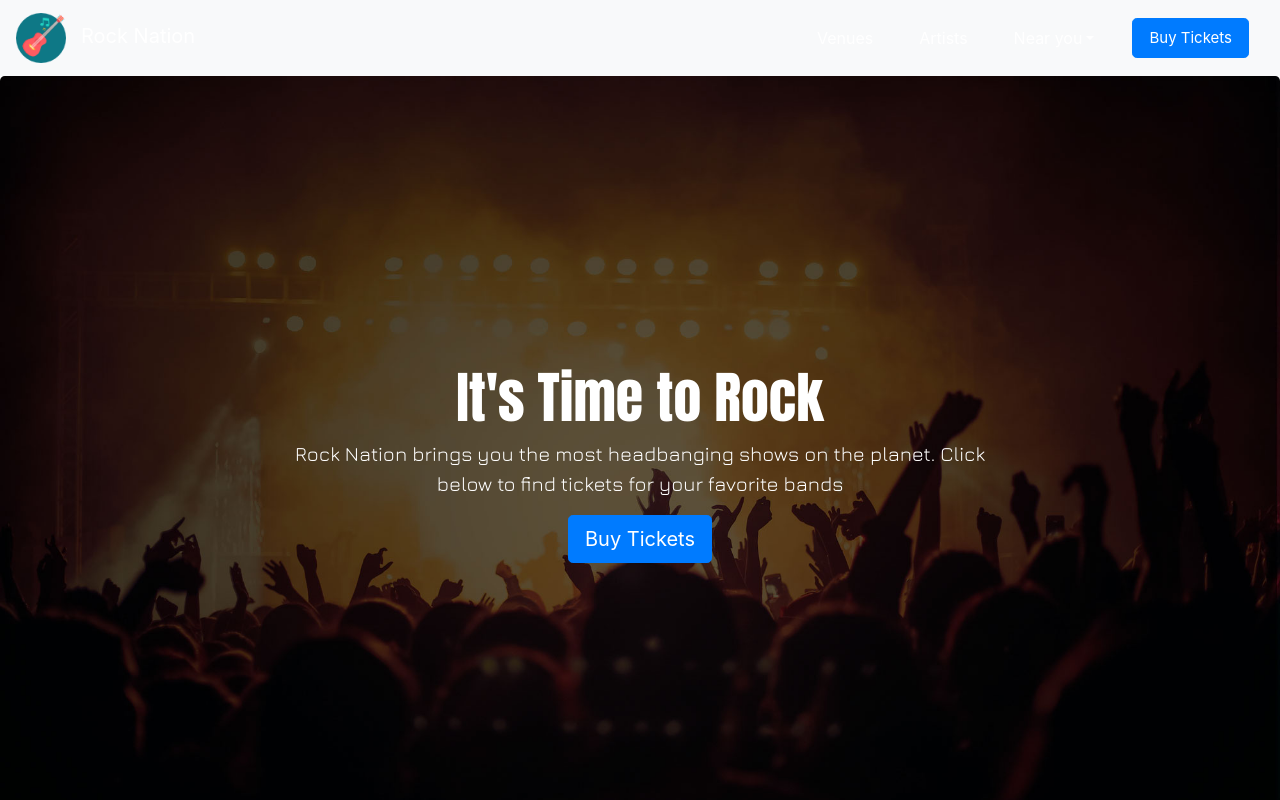
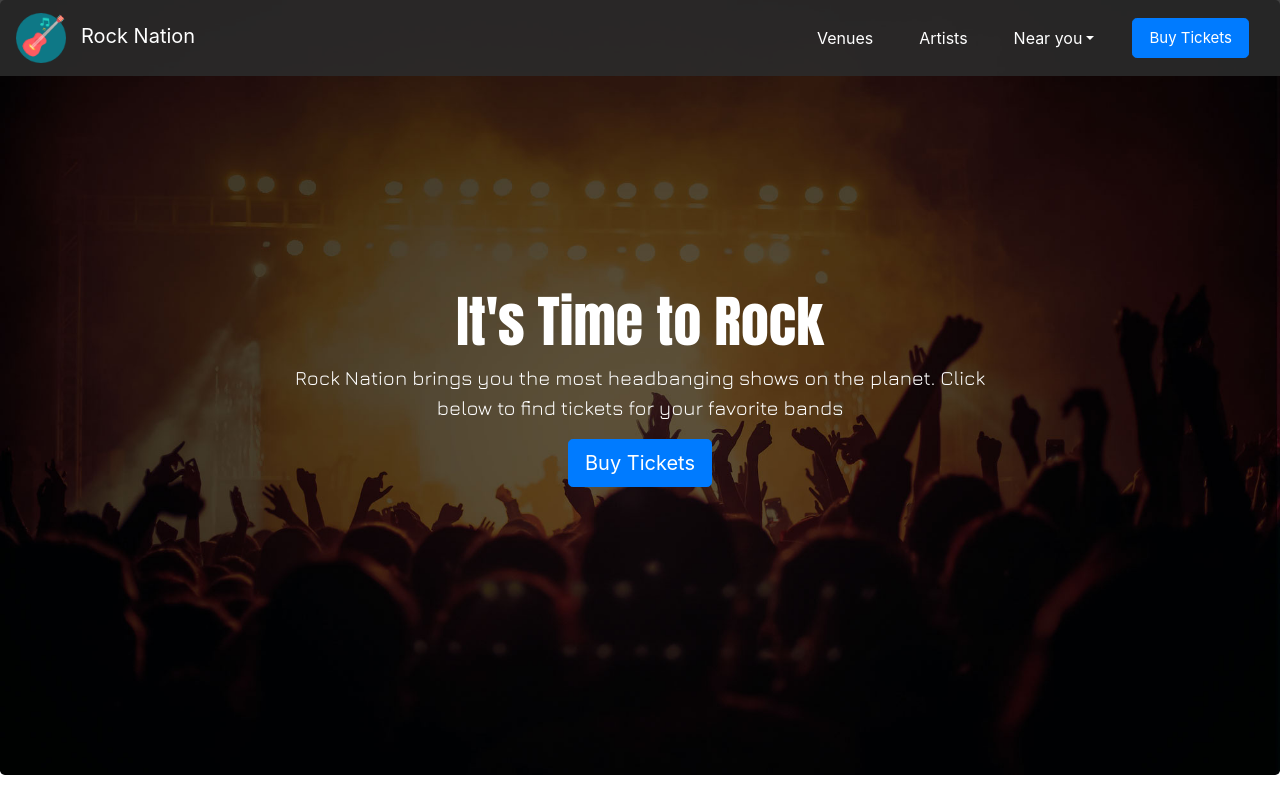
Before and after one commit to mgreen20/20.2, a plain HTML site: page index.html in a window 1280 px wide. Shown: the top 800 px of the page. Drawn offline with nearby package versions, Linux system fonts and the light colour scheme.

Commit message:
fixed forward slash

```diff
--- a/css/index.css
+++ b/css/index.css
@@ -10,14 +10,13 @@ h1, h2, h3 , h4, h5, h6
 p {
   font-family: 'Jura', sans-serif;
 }
-/
+
 
 /* General */
 .customNav {
   position: fixed;
   width: 100%;
-  background: url("../images/transparency.png");
-  background-color: transparent !important;
+  background: url("../images/transparency.png") !important;
   background-size: cover;
   z-index: 10;
 }
```
